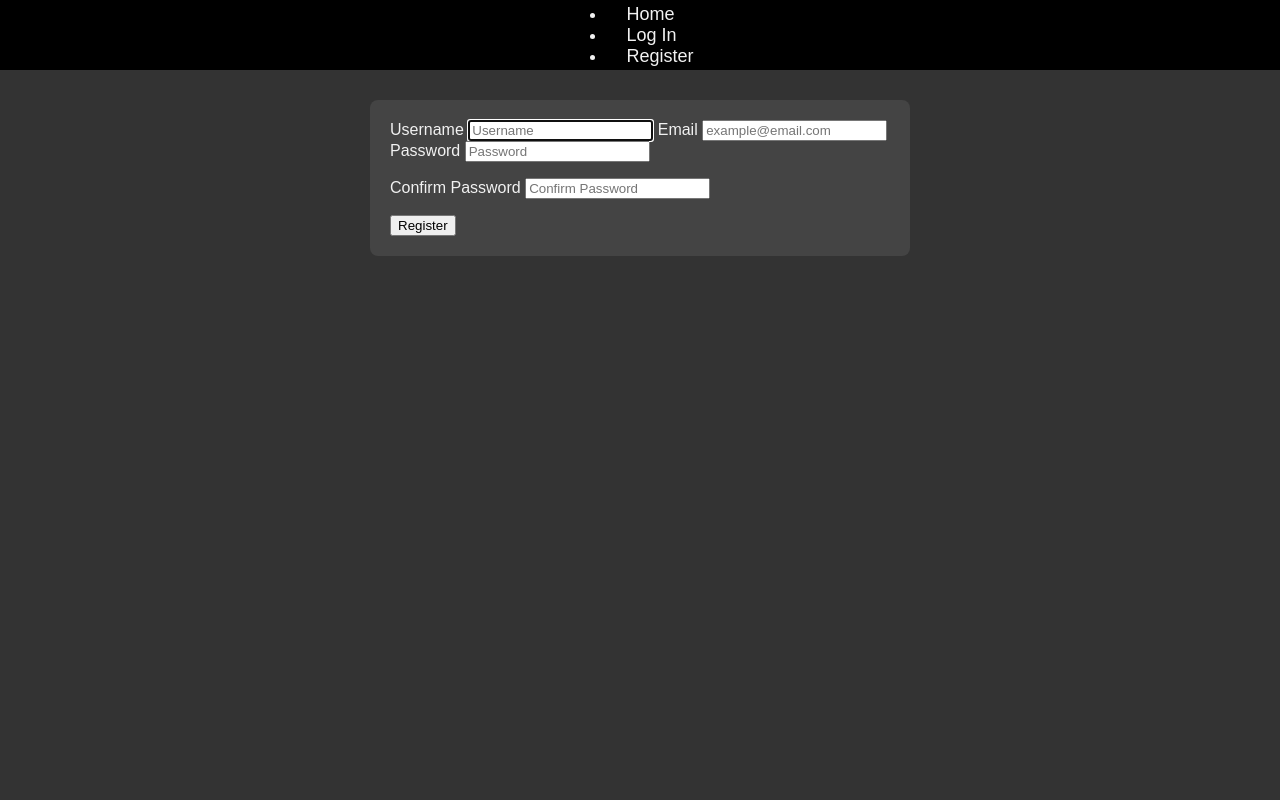
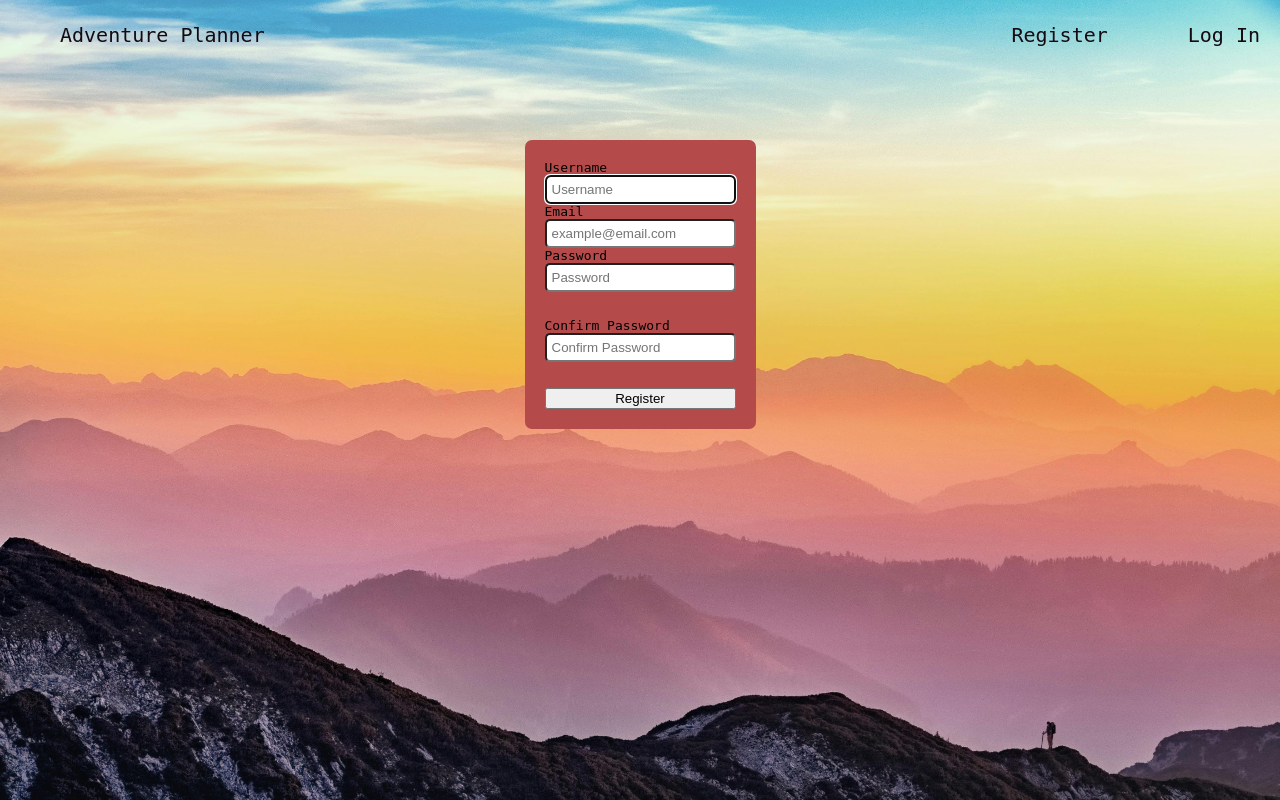
Before and after one commit to LeeJFranklin/Odyssey, a Flask app: page /register in a window 1280 px wide. Run offline with Flask 3, Linux system fonts and the light colour scheme.

Commit message:
Updated styling

```diff
--- a/static/script.js
+++ b/static/script.js
@@ -3,6 +3,5 @@ const password = document.getElementById("password");
 const passwordError = document.getElementById("password-error")
 
 if (password.length < 8) {
-    passwordError.innerHTML = "Password must contain at least 8 characters.";
-    return;
+    return passwordError.innerHTML = "Password must contain at least 8 characters.";
 }
--- a/static/styles.css
+++ b/static/styles.css
@@ -1,44 +1,79 @@
+* {
+    box-sizing: border-box;
+}
+
 body {
-    background-color: #333333;
+    background-image: url("images/landing-background.jpg");
+    background-size: cover;
+    background-position: center;
+    background-repeat: no-repeat;
+    height: 100vh;
     margin: 0;
-    font-family: Arial, sans-serif;
-    color: #f1f1f1;
 }
 
 main {
     display: flex;
     flex-direction: column;
     align-items: center;
-    margin: 100px auto;
+    margin: 50px auto;
     padding: 20px;
     height: auto;
     width: 90vw;
-    max-width: 500px;
-    background-color: #444444;
-    border-radius: 8px;
 }
 
-.nav-bar {
+h1 {
+    color: #130B11;
+    font-size: 4em;
+    font-family: monospace, sans-serif;
+}
+
+.nav-bar-global {
     display: flex;
-    justify-content: center;
     align-items: center;
     height: 70px;
     width: 100vw;
-    background-color: #000000;
-    position: fixed;
     top: 0;
     left: 0;
-    z-index: 1000;
 }
 
-.nav-bar a {
-    color: #f1f1f1;
+.nav-bar-global a {
+    color: #130B11;
+    font-family: monospace, sans-serif;
     text-decoration: none;
     padding: 0 20px;
-    font-size: 18px;
-    transition: color 0.3s;
+    font-size: 20px;
+    transition: color 0.4s;
 }
 
-.nav-bar a:hover {
-    color: #888888;
+.nav-bar-global a:hover {
+    color: #b44a4a;
 }
+
+.nav-bar-left {
+    flex: 1 1 auto;
+    display: flex;
+}
+
+.nav-bar-right {
+    flex: 0 2 auto;
+    display: flex;
+    justify-content: flex-end;
+}
+
+.list-style-none {
+    list-style: none;
+}
+
+.login-reg-window {
+    display: flex;
+    flex-direction: column;
+    font-family: monospace;
+    background-color: #b44a4a;
+    border-radius: 7px;
+    padding: 20px;
+}
+
+.login-reg-window .input-field {
+    padding: 5px;
+    border-radius: 5px;
+}
--- a/templates/layout.html
+++ b/templates/layout.html
@@ -5,26 +5,43 @@
         <meta charset="UTF-8">
         <meta name="viewport" content="initial-scale=1, width=device-width">
         <link rel="stylesheet" href="static/styles.css">
+        <link rel="preload" href="static/images/landing-background.jpg" as="image">
         <title>Adventure Planner | {% block title %}{% endblock %}</title>
     </head>
+    <header class="app-header">
+        <nav class="nav-bar-global">
+            <div class="nav-bar-left">
+                <ul class="list-style-none">
+                    <li>
+                        <a href="/">
+                            <span>Adventure Planner</span>
+                        </a>
+                    </li>
+                </ul>
+            </div>
+            <div class="nav-bar-right">
+                <ul class="list-style-none">
+                    <li>
+                        <a href="/register">
+                            <span>Register</span>
+                        </a>
+                    </li>
+                </ul>
+                <ul class="list-style-none">
+                    <li>
+                        <a href="/login">
+                            <span>Log In</span>
+                        </a>
+                    </li>
+                </ul>
+            </div>
+        </nav>
+    </header>
     <body>
-        <nav class="nav-bar">
-            <ul>
-                <li>
-                    <a href="/">Home</a>
-                </li>
-                <li>
-                    <a href="/login">Log In</a>
-                </li>
-                <li>
-                    <a href="/register">Register</a>
-                </li>
-            </ul>
-        </nav>
         <main>
             {% block content %}
             {% endblock %}
         </main>
     </body>
-    <script></script>
+    <script src="static/script.js"></script>
 </html>
--- a/templates/login.html
+++ b/templates/login.html
@@ -7,6 +7,7 @@
 {% block content %}
 
     <form action="/login" method="post">
+        <div class="login-reg-window">
             <label for="username">User</label>
             <input id="username" name="username" class="input-field" autofocus autocomplete="off" placeholder="User" type="text" required>
 
@@ -14,6 +15,7 @@
             <input id="password" name="password" class="input-field" autocomplete="off" placeholder="Password" type="password" required>
             <p id="password-error"></p>
             <button type="submit">Log In</button>
+        </div>
     </form>
 
 {% endblock %}
--- a/templates/register.html
+++ b/templates/register.html
@@ -7,6 +7,7 @@
 {% block content %}
 
     <form action="/register" method="post">
+        <div class="login-reg-window">
             <label for="username">Username</label>
             <input id="register-username" name="username" class="input-field" autofocus autocomplete="off" placeholder="Username" type="text" required>
 
@@ -21,6 +22,7 @@
             <input id="confirm-register-password" name="confirm-password" class="input-field" autocomplete="off" placeholder="Confirm Password" type="password" required>
             <p id="confirmation-error"></p>
             <button type="submit">Register</button>
+        </div>
     </form>
 
 {% endblock %}
```
Also changed, not shown: static/images/landing-background.jpg (added). Lines whose indentation alone changed are shown as unchanged.
